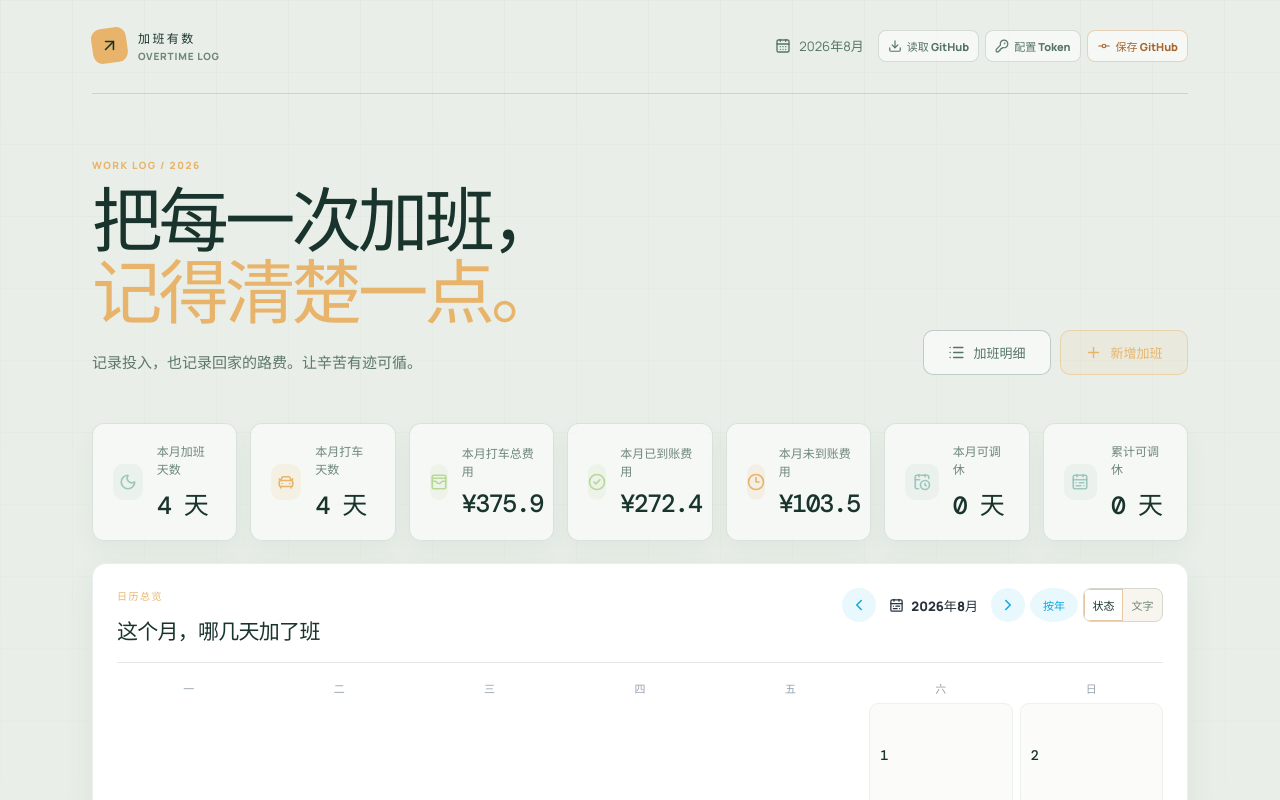
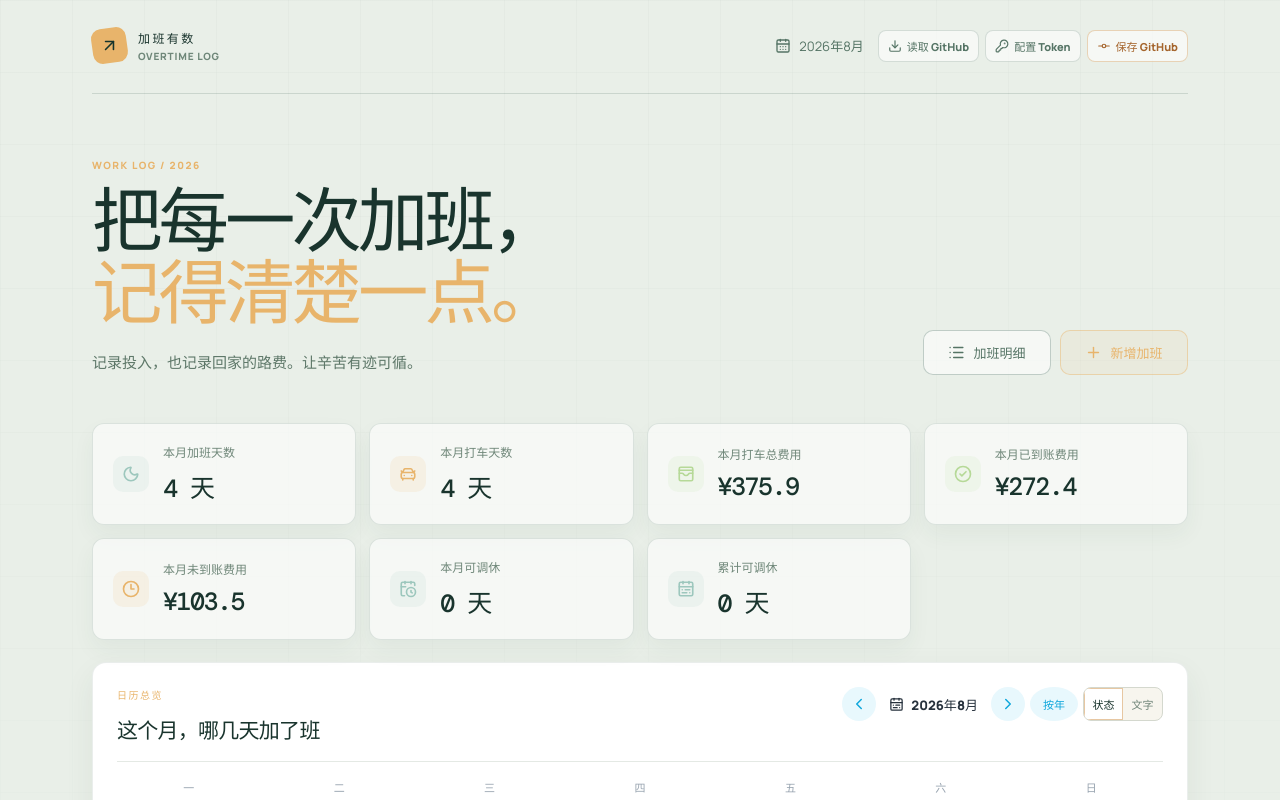
Before and after one commit to yatxuan123/Overtime-Record, a React (Vite) app: page / in a window 1280 px wide. Shown: the top 800 px of the page. Built offline with nearby package versions, Linux system fonts and the light colour scheme.

Commit message:
fix: 调整汇总卡片排列间距

```diff
--- a/src/styles.css
+++ b/src/styles.css
@@ -34,7 +34,7 @@ h1 span { color: #e8b46b; }
 .outline-button:hover { background: rgba(232, 180, 107, .14); }
 .outline-button--details { color: #557465; border-color: rgba(53, 91, 75, .28); background: rgba(255, 255, 255, .58); }
 .outline-button--details:hover { color: #19342d; background: #fff; }
-.summary-grid { display: grid; grid-template-columns: repeat(7, minmax(0, 1fr)); gap: 13px; margin-bottom: 22px; }
+.summary-grid { display: grid; grid-template-columns: repeat(4, minmax(0, 1fr)); gap: 13px; margin-bottom: 22px; }
 .summary-card { display: flex; align-items: center; gap: 14px; min-height: 102px; padding: 18px 20px; border: 1px solid rgba(53, 91, 75, .14); border-radius: 12px; background: rgba(255, 255, 255, .58); box-shadow: 0 10px 22px rgba(49, 77, 63, .05); }
 .summary-card__icon { width: 36px; height: 36px; display: grid; place-items: center; border-radius: 10px; background: rgba(232, 180, 107, .12); color: #e8b46b; }
 .summary-card--blue .summary-card__icon { color: #9dc7bd; background: rgba(157, 199, 189, .12); }
```
